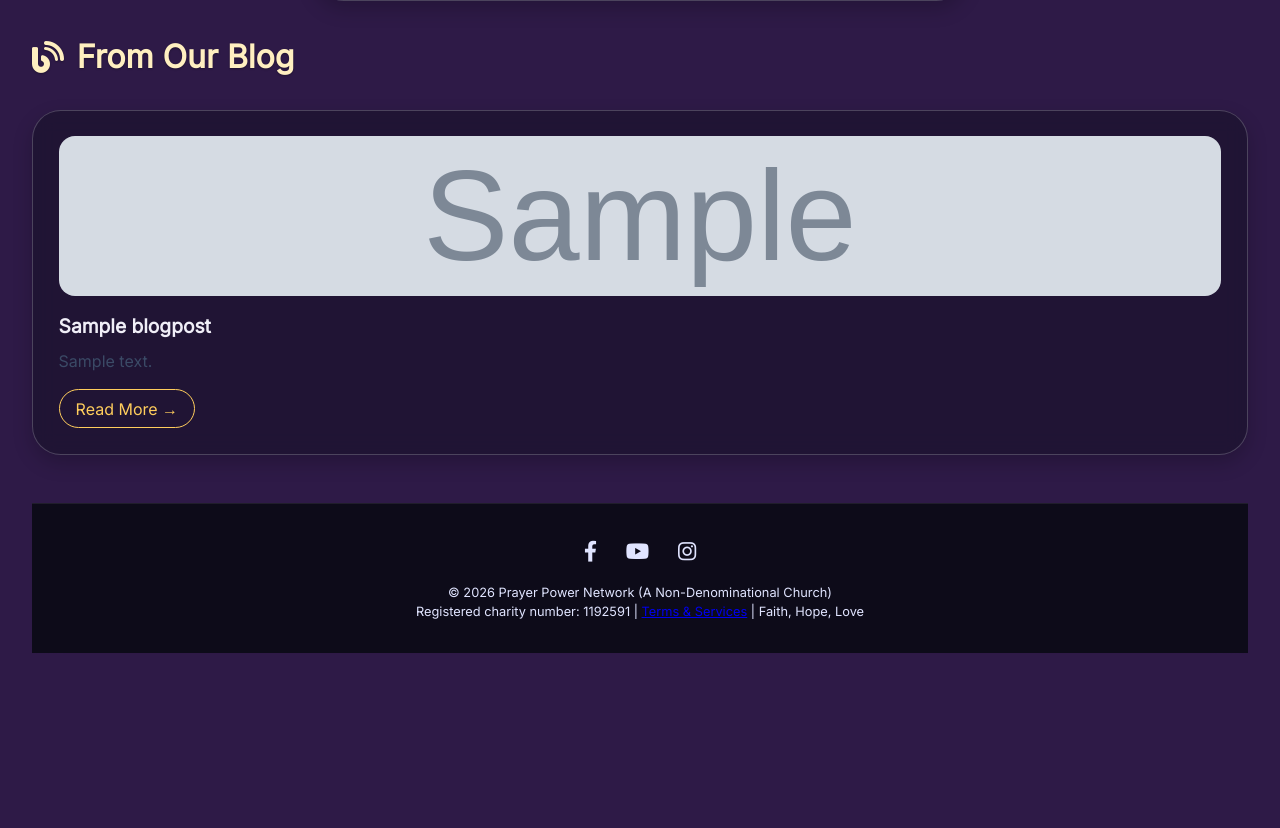
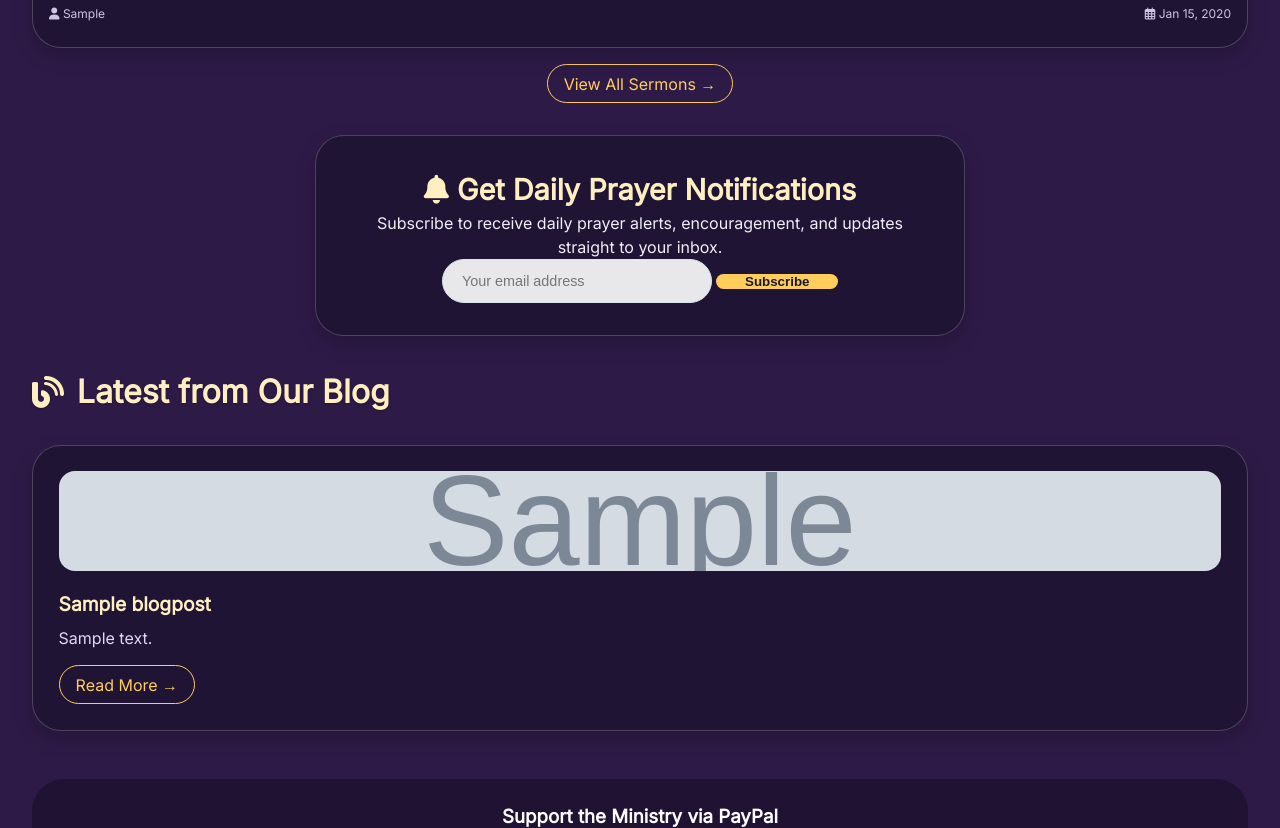
Before and after one commit to phylipgenty/prayer, a Django app: page / in a window 1280 px wide. Shown: the part 3093-3921 px from the top of the page. Before the commit the page ends 3746 px from the top, so only its background shows below. Run offline with Django 5.2, Linux system fonts and the light colour scheme; tables that the repository leaves empty hold one stand-in row (values such as "Sample post"); grey boxes marked "Sample" are stand-in pictures.

Commit message:
New index file updated

```diff
--- a/core/templates/index.html
+++ b/core/templates/index.html
@@ -27,22 +27,28 @@
     <li><a href="{% url 'sermons' %}">Sermons</a></li>
     <li><a href="{% url 'testimonies' %}">Testimonies</a></li>
     <li><a href="{% url 'blog_list' %}">Blogs</a></li>
-    <li><a href="{% url 'appointment' %}">Book appointment</a></li>
-    <li><a href="{% url 'donate' %}" class="donate-btn">Donate</a></li>
+    <!-- Dropdown (replaces Book appointment & Donate) -->
+    <li class="dropdown">
+      <a href="javascript:void(0)" class="dropbtn">More <i class="fas fa-caret-down"></i></a>
+      <div class="dropdown-content">
+        <a href="{% url 'contact' %}">Contact Us</a>
+        <a href="{% url 'appointment' %}">Book Appointment</a>
+        <a href="{% url 'newsletter_signup' %}">Newsletter</a>
+        <a href="{% url 'testimonies' %}?share=true">Share Your Testimony</a>
+      </div>
+    </li>
   </ul>
 </nav>
 
 <!-- Full-Width Gallery Slideshow -->
 <div class="gallery-section">
   <div class="gallery-slideshow-container">
-    <div class="gallery-slide fade" style="background-image: url('{% get_static_prefix %}images/gallery1.jpeg');"></div>
-    <div class="gallery-slide fade" style="background-image: url('{% get_static_prefix %}images/gallery2.jpeg');"></div>
-    <div class="gallery-slide fade" style="background-image: url('{% get_static_prefix %}images/gallery3.jpeg');"></div>
-    <div class="gallery-slide fade" style="background-image: url('{% get_static_prefix %}images/gallery4.jpeg');"></div>
-    <div class="gallery-slide fade" style="background-image: url('{% get_static_prefix %}images/gallery5.jpeg');"></div>
-    <!-- Add more slides as needed -->
+    <div class="gallery-slide fade" style="background-image: url('{% static 'images/gallery1.jpeg' %}');"></div>
+    <div class="gallery-slide fade" style="background-image: url('{% static 'images/gallery2.jpeg' %}');"></div>
+    <div class="gallery-slide fade" style="background-image: url('{% static 'images/gallery3.jpeg' %}');"></div>
+    <div class="gallery-slide fade" style="background-image: url('{% static 'images/gallery4.jpeg' %}');"></div>
+    <div class="gallery-slide fade" style="background-image: url('{% static 'images/gallery5.jpeg' %}');"></div>
   </div>
-  <!-- Optional caption overlay -->
   <div class="gallery-caption">
     <h2>Moments of Worship & Revival</h2>
     <p>Glimpses of God's move across our gatherings</p>
@@ -53,9 +59,9 @@
   <!-- Hero Slideshow -->
   <div class="hero" id="home">
     <div class="slideshow-container">
-      <div class="slide fade" style="background-image: url('{% get_static_prefix %}images/img1.jpeg');"></div>
-      <div class="slide fade" style="background-image: url('{% get_static_prefix %}images/img2.jpeg');"></div>
-      <div class="slide fade" style="background-image: url('{% get_static_prefix %}images/img3_1.jpeg');"></div>
+      <div class="slide fade" style="background-image: url('{% static 'images/img1.jpeg' %}');"></div>
+      <div class="slide fade" style="background-image: url('{% static 'images/img2.jpeg' %}');"></div>
+      <div class="slide fade" style="background-image: url('{% static 'images/img3_1.jpeg' %}');"></div>
     </div>
     <div class="hero-overlay"></div>
     <div class="hero-cross"></div>
@@ -68,6 +74,13 @@
   </div>
 
   <div class="container">
+    <!-- Manchester Event Banner -->
+    <div class="manchester-banner">
+      <h2>🇬🇧 MANCHESTER BIG EVENT 🇬🇧</h2>
+      <p id="manchesterCountdown" class="countdown"></p>
+      <a href="{% url 'manchester' %}" class="gold-btn">Go to Manchester Page →</a>
+    </div>
+
     <!-- Action Cards -->
     <div class="cards-row">
       <div class="feature-card-img" id="joinCard" data-action="join">
@@ -100,17 +113,15 @@
     <div>
       <div class="section-title"><i class="fas fa-church"></i> Our Church</div>
       <div class="videos-grid">
-        <!-- Card 1 -->
         <div class="video-card glass-card-light">
           <div class="video-thumb">
-            <img src="{% static 'images/prayer4.jpeg' %}" alt="Church Building" class="thumb-img">
+            <img src="{% static 'images/prayer4.jpeg' %}" alt="Main Sanctuary" class="thumb-img">
           </div>
           <div class="video-info">
             <h4>Main Sanctuary</h4>
             <p>Where we gather for worship and prayer.</p>
           </div>
         </div>
-        <!-- Card 2 -->
         <div class="video-card glass-card-light">
           <div class="video-thumb">
             <img src="{% static 'images/prayer2.jpeg' %}" alt="Worship Service" class="thumb-img">
@@ -120,17 +131,15 @@
             <p>Moments of praise and presence.</p>
           </div>
         </div>
-        <!-- Card 3 -->
         <div class="video-card glass-card-light">
           <div class="video-thumb">
-            <img src="{% static 'images/prayer1.jpeg' %}" alt="Prayer Meeting" class="thumb-img">
+            <img src="{% static 'images/prayer1.jpeg' %}" alt="Prayer Tower" class="thumb-img">
           </div>
           <div class="video-info">
             <h4>Prayer Tower</h4>
             <p>24/7 intercession room.</p>
           </div>
         </div>
-        <!-- Card 4 -->
         <div class="video-card glass-card-light">
           <div class="video-thumb">
             <img src="{% static 'images/prayer3.jpeg' %}" alt="Children's Ministry" class="thumb-img">
@@ -143,7 +152,7 @@
       </div>
     </div>
 
-    <!-- Upcoming Livestreams + Testimonies -->
+    <!-- Upcoming Livestreams + Testimonies (dynamic) -->
     <div class="double-column">
       <div class="upcoming-box glass-card-light">
         <h3><i class="fas fa-calendar-alt"></i> Upcoming Event Registration</h3>
@@ -152,15 +161,14 @@
           <p style="margin-top: 1rem;">Scan the QR code to register for our next event!</p>
         </div>
       </div>
-      <a href="{% url 'testimonies' %}" style="text-decoration: none;">
-        <div class="testimonies-box glass-card-light" style="cursor: pointer;">
-          <h3><i class="fas fa-comment-dots"></i> Testimonies</h3>
-          <div id="testimoniesContainer"></div>
-        </div>
-      </a>
+      <div class="testimonies-box glass-card-light">
+        <h3><i class="fas fa-comment-dots"></i> Testimonies</h3>
+        <div id="testimoniesContainer"></div>
+        <a href="{% url 'testimonies' %}" style="display: inline-block; margin-top: 1rem;">Read all →</a>
+      </div>
     </div>
 
-    <!-- Recent Sermons Preview -->
+    <!-- Recent Sermons Preview (dynamic from context) -->
     <div class="sermons-preview" style="margin-top: 3rem;">
       <div class="section-title"><i class="fas fa-bible"></i> Recent Sermons</div>
       <div class="videos-grid">
@@ -192,7 +200,7 @@
     <!-- Newsletter -->
     <div class="newsletter glass-card-light">
       <h3><i class="fas fa-bell"></i> Get Daily Prayer Notifications</h3>
-      <p>subscribe to receive daily prayer alerts, encouragement, and updates straight to your inbox.</p>
+      <p>Subscribe to receive daily prayer alerts, encouragement, and updates straight to your inbox.</p>
       <form action="{% url 'newsletter_signup' %}" method="POST" class="news-form">
         {% csrf_token %}
         <input type="email" name="email" placeholder="Your email address" required>
@@ -200,20 +208,26 @@
       </form>
     </div>
 
-    <!-- Latest Blog Posts -->
+    <!-- Latest Blog Posts (dynamic) with smaller images -->
     <div id="latest-blogs" style="scroll-margin-top: 90px; margin-top: 2rem;">
-      <div class="section-title"><i class="fas fa-blog"></i> From Our Blog</div>
+      <div class="section-title"><i class="fas fa-blog"></i>
+        {% if latest_posts %}
+          Latest from Our Blog
+        {% else %}
+          From Our Blog
+        {% endif %}
+      </div>
       <div class="info-grid">
         {% for post in latest_posts %}
-        <div class="info-card glass-card-light" style="display: flex; flex-direction: column;">
+        <div class="info-card glass-card-light">
           {% if post.image_url %}
-          <img src="{{ post.image_url }}" alt="{{ post.title }}" style="width: 100%; height: 160px; object-fit: cover; border-radius: 1rem; margin-bottom: 1rem;">
+          <img src="{{ post.image_url }}" alt="{{ post.title }}" class="blog-img">
           {% else %}
-          <img src="{% static 'images/blog-placeholder.jpg' %}" alt="Blog image" style="width: 100%; height: 160px; object-fit: cover; border-radius: 1rem; margin-bottom: 1rem;">
+          <img src="{% static 'images/blog-placeholder.jpg' %}" alt="Blog image" class="blog-img">
           {% endif %}
-          <h3 style="font-size: 1.2rem; margin-bottom: 0.5rem;">{{ post.title }}</h3>
-          <p style="color: #3b4a66; margin-bottom: 1rem;">{{ post.content|striptags|truncatechars:100 }}</p>
-          <a href="{% url 'blog_list' %}" class="reminder-btn" style="align-self: flex-start; margin-top: auto;">Read More →</a>
+          <h3 class="blog-title">{{ post.title }}</h3>
+          <p class="blog-excerpt">{{ post.content|striptags|truncatechars:80 }}</p>
+          <a href="{% url 'blog_detail' post.slug %}" class="reminder-btn">Read More →</a>
         </div>
         {% empty %}
         <div class="info-card glass-card-light">
@@ -221,6 +235,16 @@
         </div>
         {% endfor %}
       </div>
+    </div>
+
+    <!-- PayPal Donate -->
+    <div class="paypal-donate">
+      <h3>Support the Ministry via PayPal</h3>
+      <form action="https://www.paypal.com/donate" method="post" target="_top">
+        <input type="hidden" name="business" value="YOUR_PAYPAL_EMAIL@example.com">
+        <input type="hidden" name="currency_code" value="GBP">
+        <input type="image" src="https://www.paypalobjects.com/en_GB/i/btn/btn_donateCC_LG.gif" border="0" name="submit" alt="Donate with PayPal button">
+      </form>
     </div>
 
     <footer>
@@ -247,7 +271,6 @@
         </div>
       </div>
     </div>
-
     <div id="prayerModal" class="modal">
       <div class="modal-content glass-card-dark">
         <span class="close-modal">&times;</span>
```
